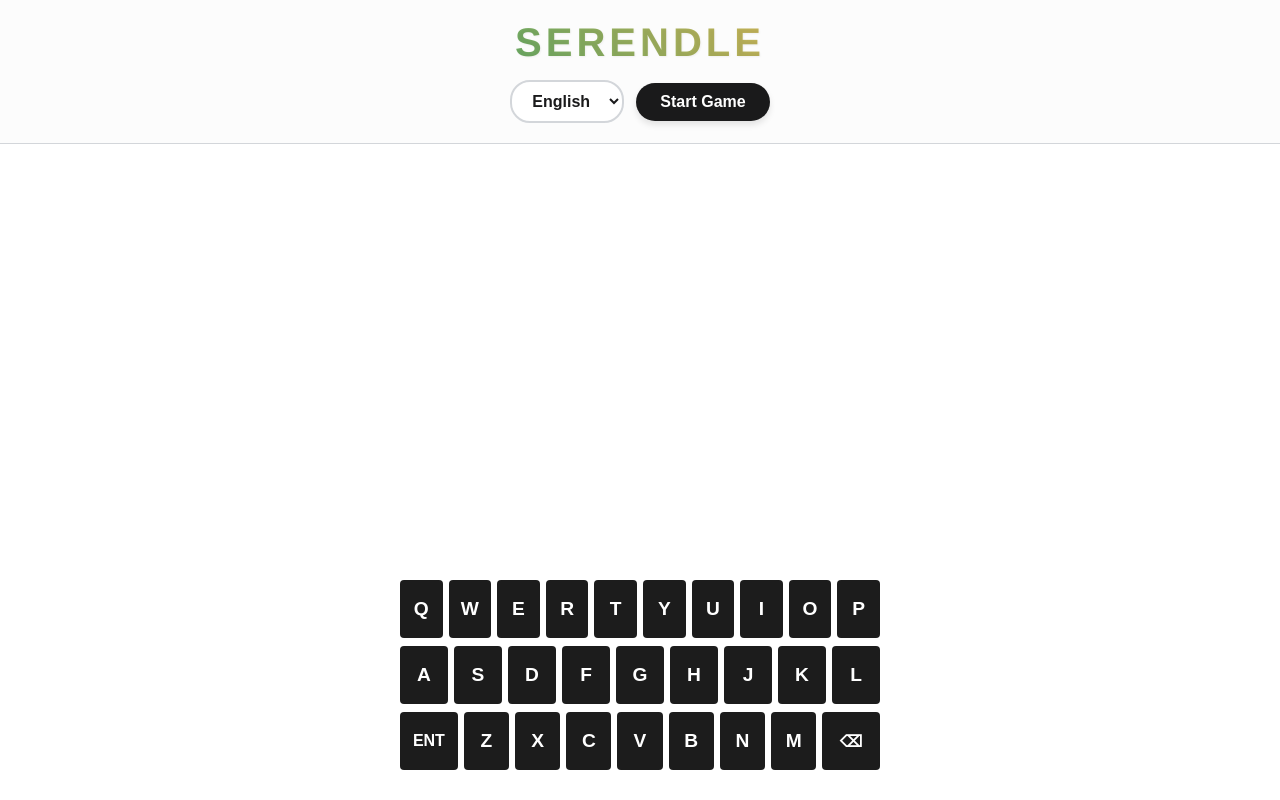
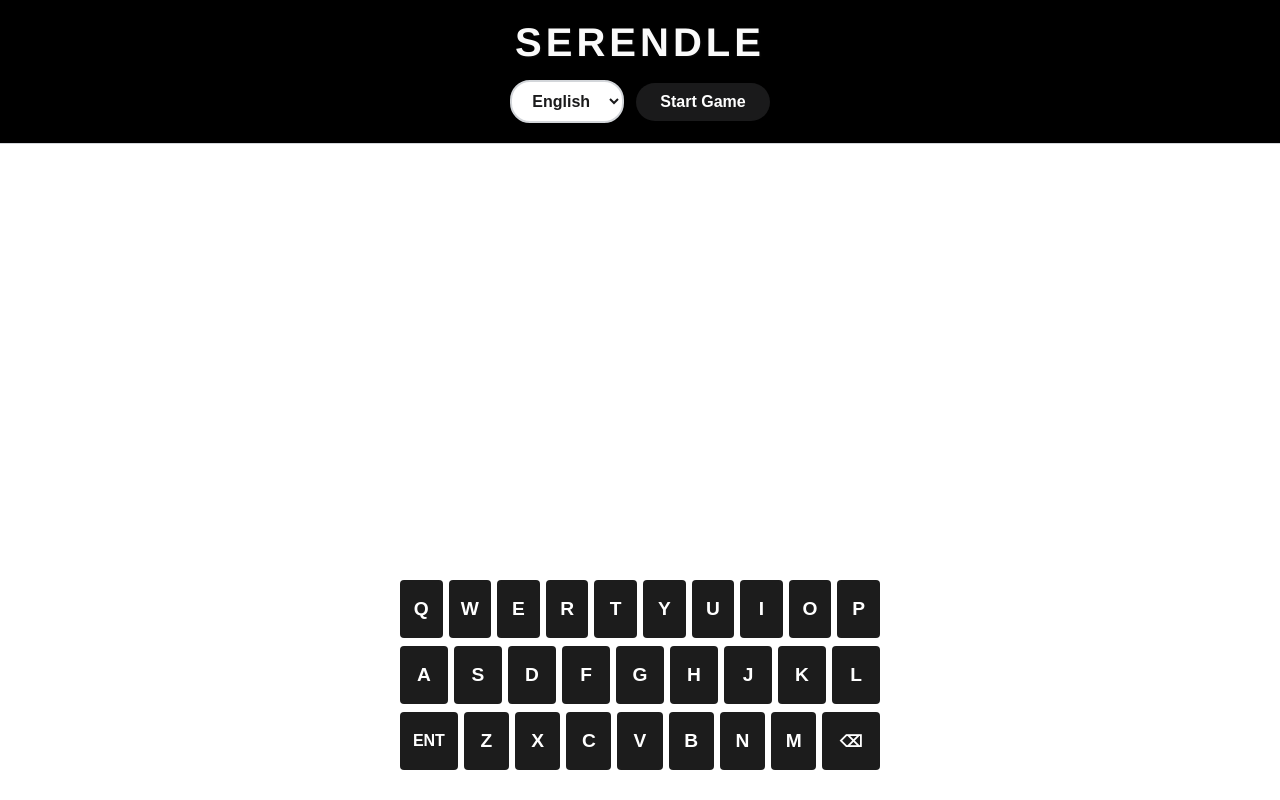
Before and after one commit to andeve322/Serendle, a plain HTML site: page index.html in a window 1280 px wide. Drawn offline with Linux system fonts and the light colour scheme.

Commit message:
Update header background color and h1 gradient for improved visibility

```diff
--- a/style.css
+++ b/style.css
@@ -29,7 +29,7 @@ header {
     align-items: center;
     padding: 20px 0;
     border-bottom: 1px solid var(--color-border);
-    background-color: #fcfcfc;
+    background-color: #000000;
 }
 
 h1 {
@@ -38,11 +38,11 @@ h1 {
     font-weight: 800;
     letter-spacing: 4px;
     text-transform: uppercase;
-    background: linear-gradient(45deg, var(--color-exact), var(--color-present));
+    background: rgb(250, 250, 250);
     background-clip: text;
     -webkit-background-clip: text;
     -webkit-text-fill-color: transparent;
-    text-shadow: 1px 1px 2px rgba(0,0,0,0.05);
+    text-shadow: 1px 1px 2px rgba(255, 255, 255, 0.05);
 }
 
 #setup {
```
